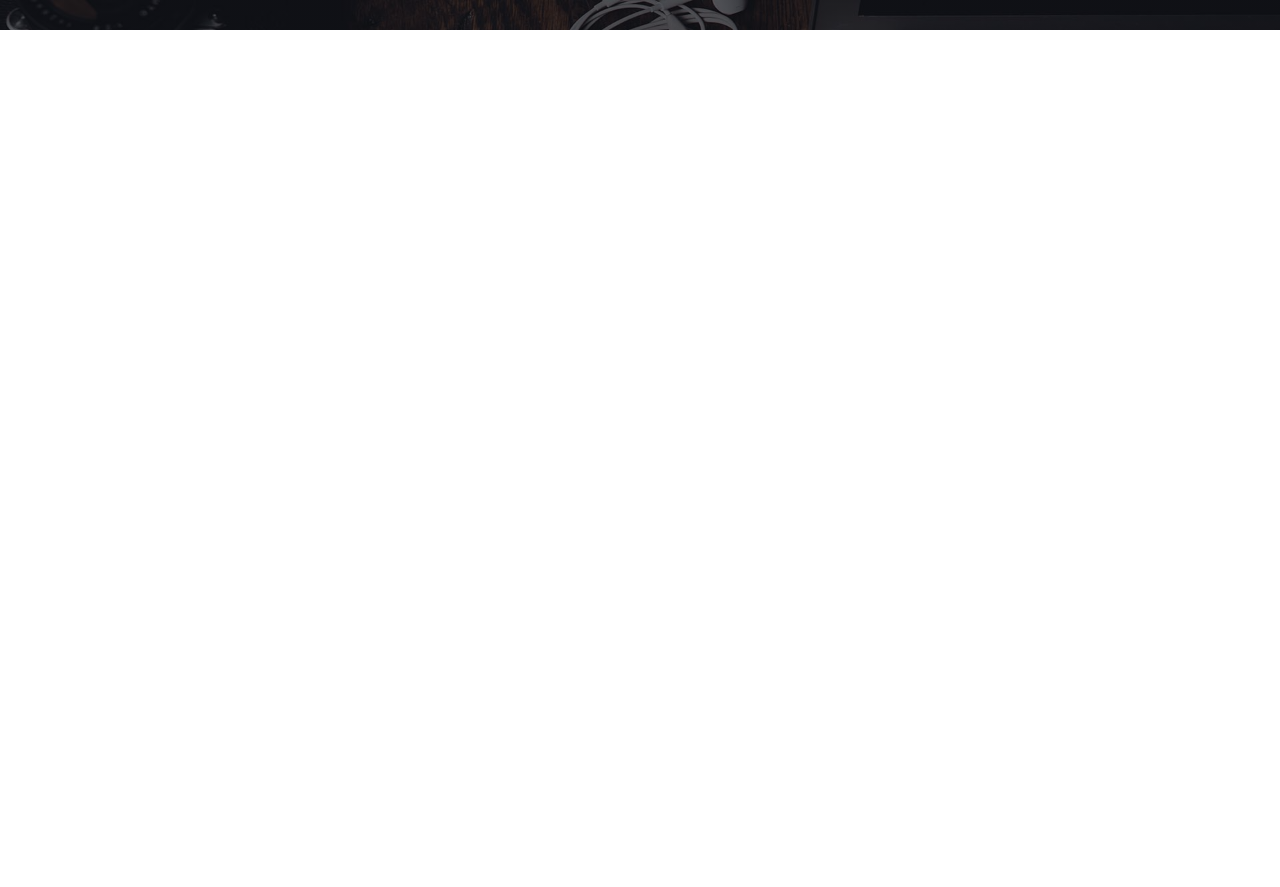
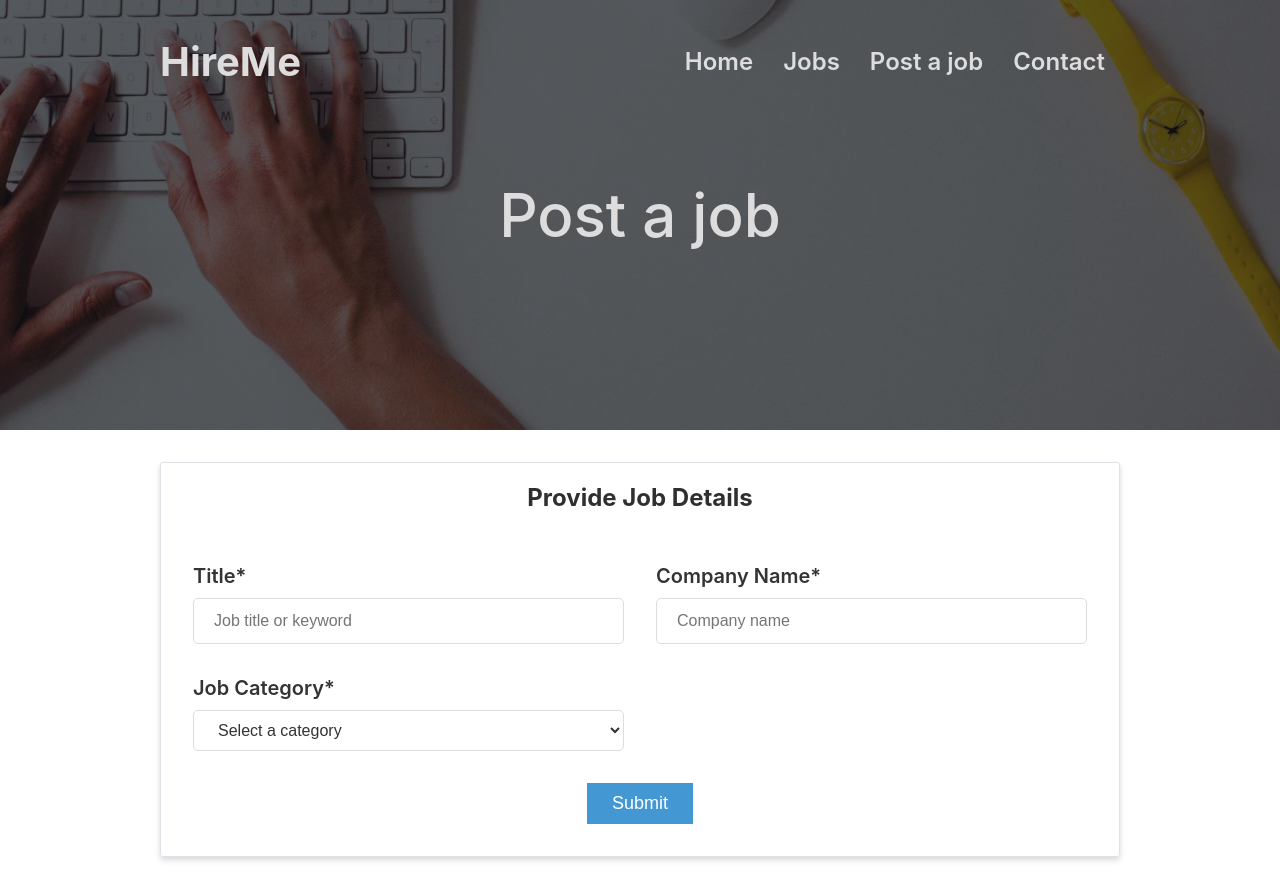
Before and after one commit to Matd127/hireme, a React (Create React App) app: page /post in a window 1280 px wide. Before the commit the page ends 800 px from the top, so only its background shows below. Built offline with nearby package versions, Linux system fonts and the light colour scheme.

Commit message:
Create posting page

```diff
--- a/package.json
+++ b/package.json
@@ -12,6 +12,7 @@
     "npm": "^9.6.1",
     "react": "^18.2.0",
     "react-dom": "^18.2.0",
+    "react-hook-form": "^7.45.0",
     "react-icons": "^4.7.1",
     "react-intersection-observer": "^9.5.1",
     "react-redux": "^8.0.5",
--- a/src/components/Common/Navigation/Navigation.jsx
+++ b/src/components/Common/Navigation/Navigation.jsx
@@ -11,16 +11,16 @@
 
 const Navigation = () => {
   const [isOpen, setIsOpen] = useState(false);
-  const [firstOpen, setFirstOpen] = useState(false)
+  const [firstOpen, setFirstOpen] = useState(false);
 
   const openHandler = () => {
     setIsOpen(!isOpen);
-    setFirstOpen(true)
-  }
+    setFirstOpen(true);
+  };
 
   return (
     <NavWrapper>
-      <NavBrand>HireMe</NavBrand>
+      <NavBrand to="/">HireMe</NavBrand>
 
       <Hamburger onClick={openHandler}>
         <BsList size={40} />
@@ -28,8 +28,9 @@
 
       <NavMenu firstOpen={firstOpen} isOpen={isOpen}>
         {isOpen && <BsXLg size={40} onClick={openHandler} />}
-        <NavItem to="./">Home</NavItem>
-        <NavItem to="jobs">Jobs</NavItem>
+        <NavItem to="/">Home</NavItem>
+        <NavItem to="/jobs">Jobs</NavItem>
+        <NavItem to="/post">Post a job</NavItem>
         <NavItem to="./">Contact</NavItem>
       </NavMenu>
     </NavWrapper>
--- a/src/components/Common/Navigation/NavigationStyles.js
+++ b/src/components/Common/Navigation/NavigationStyles.js
@@ -12,10 +12,12 @@
   align-items: center;
 `;
 
-export const NavBrand = styled.div`
+export const NavBrand = styled(Link)`
   text-decoration: none;
   font-size: 40px;
   font-weight: bold;
+  text-decoration: none;
+  color: #ddd;
 `;
 
 const menuAniamtion = keyframes`
--- a/src/components/JobPosting/JobPostingHero/JobPostingHero.jsx
+++ b/src/components/JobPosting/JobPostingHero/JobPostingHero.jsx
@@ -1,8 +1,10 @@
-import { PostingHeroWrapper } from "./JobPostingHeroStyles";
+import Navigation from "../../Common/Navigation/Navigation";
+import { PostingHeroWrapper, HeroTitle} from "./JobPostingHeroStyles";
 
 const JobPostingHero = () => {
   return <PostingHeroWrapper>
-
+    <Navigation />
+    <HeroTitle>Post a job</HeroTitle>
   </PostingHeroWrapper>;
 };
 
--- a/src/components/JobPosting/JobPostingHero/JobPostingHeroStyles.js
+++ b/src/components/JobPosting/JobPostingHero/JobPostingHeroStyles.js
@@ -1,10 +1,10 @@
 import styled from "styled-components";
 import { Wrapper } from "../../UI/WrapperStyle";
-import bg from "../../../assets/background.jpeg";
+import bg from "../../../assets/posting.jpg";
 
 export const PostingHeroWrapper = styled(Wrapper)`
   background-size: cover !important;
-  background-position: top right;
+  background-position: center;
   background-repeat: no-repeat;
   background-image: linear-gradient(
       rgba(12,14,21, 0.68),
@@ -13,5 +13,13 @@
     url(${bg});
   display: flex;
   flex-direction: column;
+  justify-content: flex-start;
   text-align: center;
+  min-height: 25rem;
 `
+
+export const HeroTitle = styled.div`
+  font-size: 60px;
+  font-weight: 500;
+  margin-top: 3.5rem;
+`
--- /dev/null
+++ b/src/components/JobPosting/PostingForm/PostingForm.jsx
@@ -0,0 +1,64 @@
+import { useForm } from "react-hook-form";
+import { InnerWrapper, Wrapper } from "../../UI/WrapperStyle";
+import {
+  PostingFormGroup,
+  PostingFormLabel,
+  PostingFormInnerWrapper,
+  PostingFormTitle,
+  PostingFormWrapper,
+  FormInput,
+  FormAction,
+  SubmitButton,
+  FormSelect,
+  PostingFormGrid,
+} from "./PostingFormStyle";
+
+const PostingForm = () => {
+  const { register, handleSubmit } = useForm();
+  const onSubmit = (data) => console.log(data);
+  return (
+    <Wrapper>
+      <InnerWrapper>
+        <PostingFormWrapper>
+          <PostingFormTitle>Provide Job Details</PostingFormTitle>
+          <PostingFormInnerWrapper onSubmit={handleSubmit(onSubmit)}>
+            <PostingFormGrid>
+              <PostingFormGroup>
+                <PostingFormLabel>Title*</PostingFormLabel>
+                <FormInput
+                  type="text"
+                  placeholder="Job title or keyword"
+                  {...register("title")}
+                />
+              </PostingFormGroup>
+
+              <PostingFormGroup>
+                <PostingFormLabel>Company Name*</PostingFormLabel>
+                <FormInput
+                  type="text"
+                  placeholder="Company name"
+                  {...register("companyName")}
+                />
+              </PostingFormGroup>
+
+              <PostingFormGroup>
+                <PostingFormLabel>Job Category*</PostingFormLabel>
+                <FormSelect type="text" {...register("jobCategory")} defaultValue="">
+                  <option value="" disabled>Select a category</option>
+                  <option value="2">2</option>
+                  <option value="3">3</option>
+                </FormSelect>
+              </PostingFormGroup>
+            </PostingFormGrid>
+
+            <FormAction>
+              <SubmitButton>Submit</SubmitButton>
+            </FormAction>
+          </PostingFormInnerWrapper>
+        </PostingFormWrapper>
+      </InnerWrapper>
+    </Wrapper>
+  );
+};
+
+export default PostingForm;
--- /dev/null
+++ b/src/components/JobPosting/PostingForm/PostingFormStyle.js
@@ -0,0 +1,86 @@
+import styled from "styled-components";
+import { media } from "../../UI/mediaQueries";
+import { DefaultButton } from "../../UI/ButtonStyle";
+
+export const PostingFormWrapper = styled.div`
+  margin-top: 2rem;
+  border: 1px solid #dee2e6;
+  text-align: center;
+  box-shadow: 0 4px 6px rgba(0, 0, 0, 0.1), 0 2px 4px rgba(0, 0, 0, 0.06);
+  border-radius: 3px;
+  color: #333;
+`;
+
+export const PostingFormTitle = styled.h2`
+  color: rgb(47, 47, 47);
+  font-size: 24px;
+`;
+
+export const PostingFormInnerWrapper = styled.form`
+  padding: 1rem;
+`;
+
+export const PostingFormGrid = styled.div`
+  display: grid;
+  grid-template-columns: repeat(2, 1fr);
+
+  ${media.medium`
+  grid-template-columns: repeat(1, 1fr);
+  `}
+`;
+
+export const PostingFormGroup = styled.div`
+  display: flex;
+  flex-direction: column;
+  padding: 1rem;
+  text-align: left;
+`;
+
+export const PostingFormLabel = styled.label`
+  font-size: 20px;
+  font-weight: 600;
+  color: rgb(52, 52, 52);
+  margin-bottom: 10px;
+`;
+
+export const FormInput = styled.input`
+  border: 1px solid #ddd;
+  font-size: 1rem;
+  font-weight: 400;
+  line-height: 1.5;
+  background-color: #fff;
+  background-clip: padding-box;
+  border-radius: 5px;
+  padding: 10px 20px;
+  color: rgb(51, 51, 51);
+
+  &:focus {
+    outline: none;
+  }
+`;
+
+export const FormSelect = styled.select`
+  border: 1px solid #ddd;
+  font-size: 1rem;
+  font-weight: 400;
+  line-height: 1.5;
+  background-color: #fff;
+  background-clip: padding-box;
+  border-radius: 5px;
+  padding: 10px 20px;
+  color: rgb(51, 51, 51);
+
+  &:focus {
+    outline: none;
+  }
+`;
+
+export const FormAction = styled.div`
+  display: flex;
+  justify-content: center;
+  padding: 1rem 0;
+`;
+
+export const SubmitButton = styled(DefaultButton)`
+  padding: 10px 25px;
+`;
--- a/src/pages/JobPostingPage.jsx
+++ b/src/pages/JobPostingPage.jsx
@@ -1,7 +1,13 @@
 import JobPostingHero from "../components/JobPosting/JobPostingHero/JobPostingHero";
+import PostingForm from "../components/JobPosting/PostingForm/PostingForm";
 
 const JobPostingPage = () => {
-  return <JobPostingHero />;
+  return (
+    <>
+      <JobPostingHero />
+      <PostingForm />
+    </>
+  );
 };
 
 export default JobPostingPage;
```
Also changed, not shown: src/components/FeaturedCategories/FeaturedCategories.jsx (deleted, +0 -50 lines), src/components/FeaturedCategories/FeaturedCategoriesStyle.js (deleted, +0 -76 lines), src/assets/posting.jpg (added), 1 other file (tests, documents, lock files or other folders).
